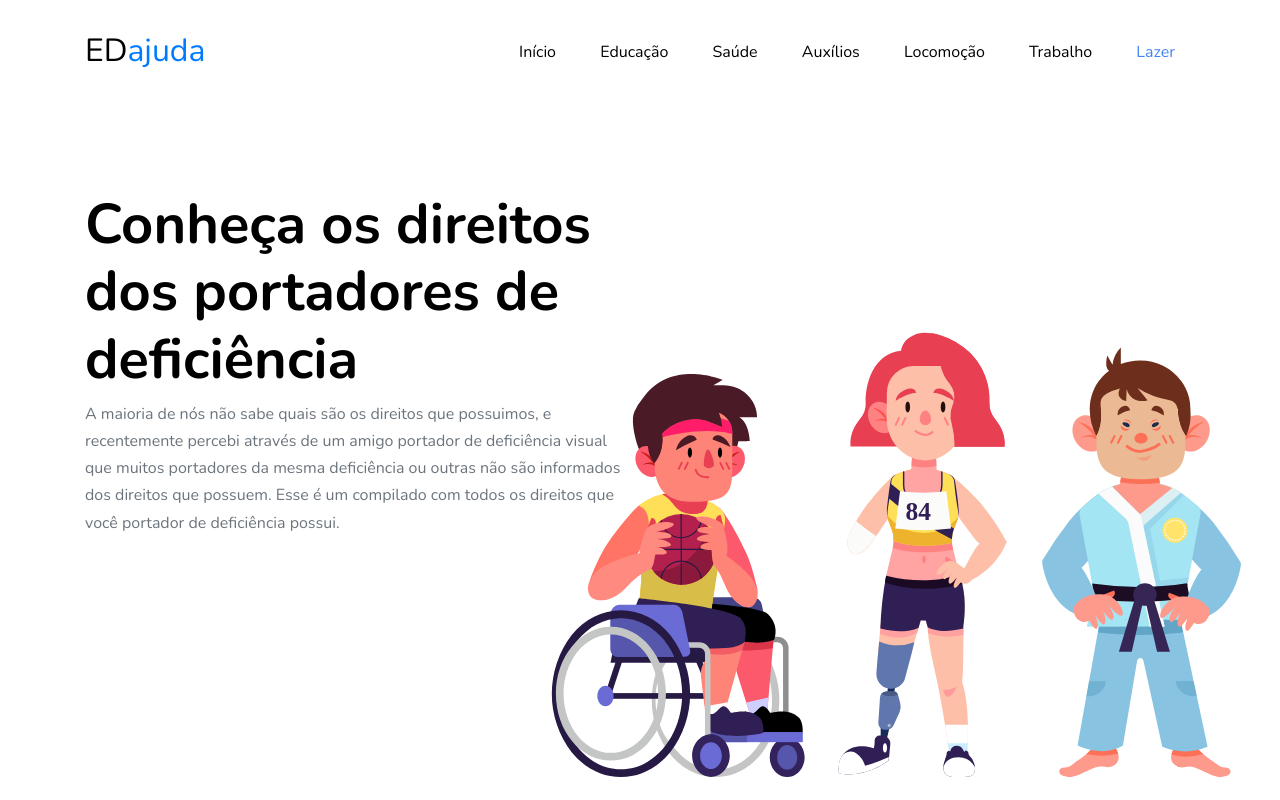
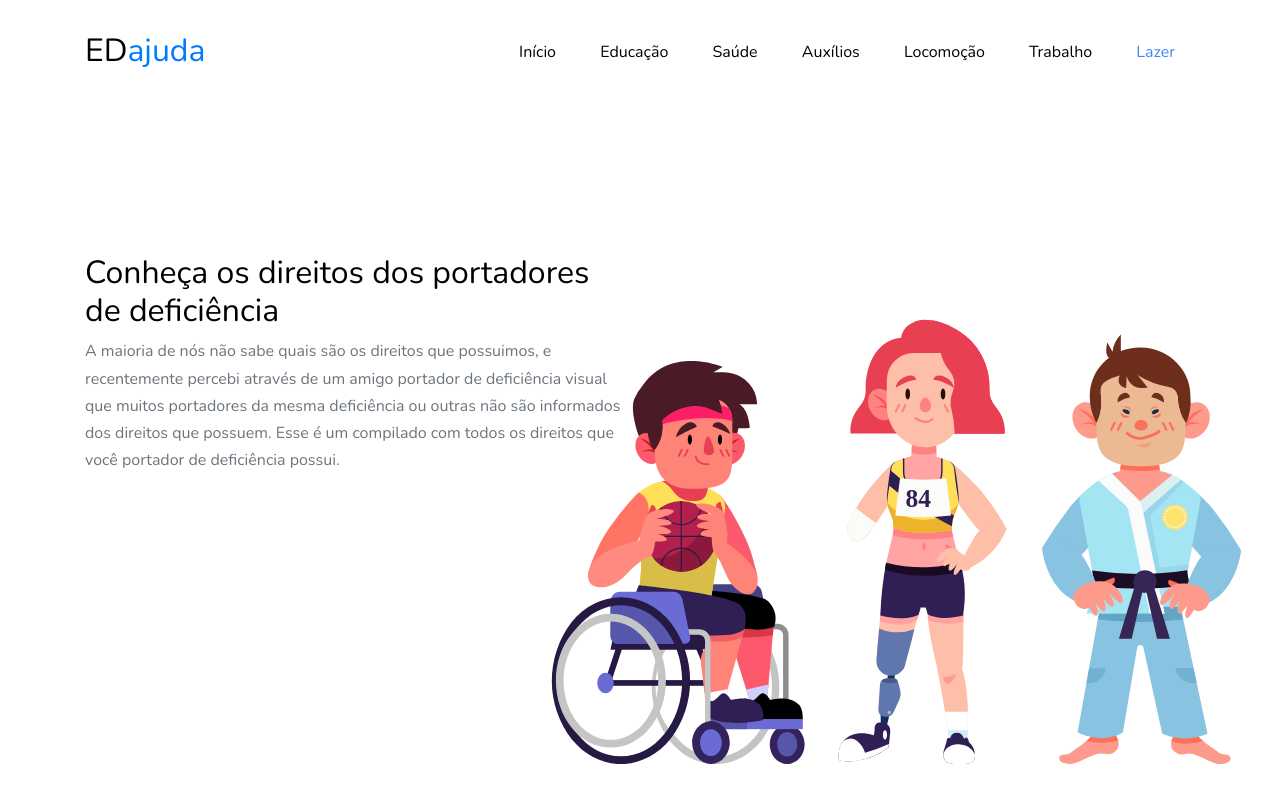
Before and after one commit to edajuda/site, a plain HTML site: page index.html in a window 1280 px wide. Shown: the top 800 px of the page. Drawn offline with nearby package versions, Linux system fonts and the light colour scheme; files whose address does not match are found by name.

Commit message:
refactor - change title

```diff
--- a/index.html
+++ b/index.html
@@ -92,7 +92,7 @@
 
             <div class="row mb-4" data-aos="fade-up" data-aos-delay="200">
               <div class="col-lg-6 mr-auto">
-                <h1>Conheça os direitos dos portadores de deficiência</h1>
+                <h2 class="text-black">Conheça os direitos dos portadores de deficiência</h2>
                 <p class="mb-5">
                   A maioria de nós não sabe quais são os direitos que possuimos, e recentemente percebi através de um amigo
                   portador de deficiência visual que muitos portadores da mesma deficiência ou outras não são informados dos
```
